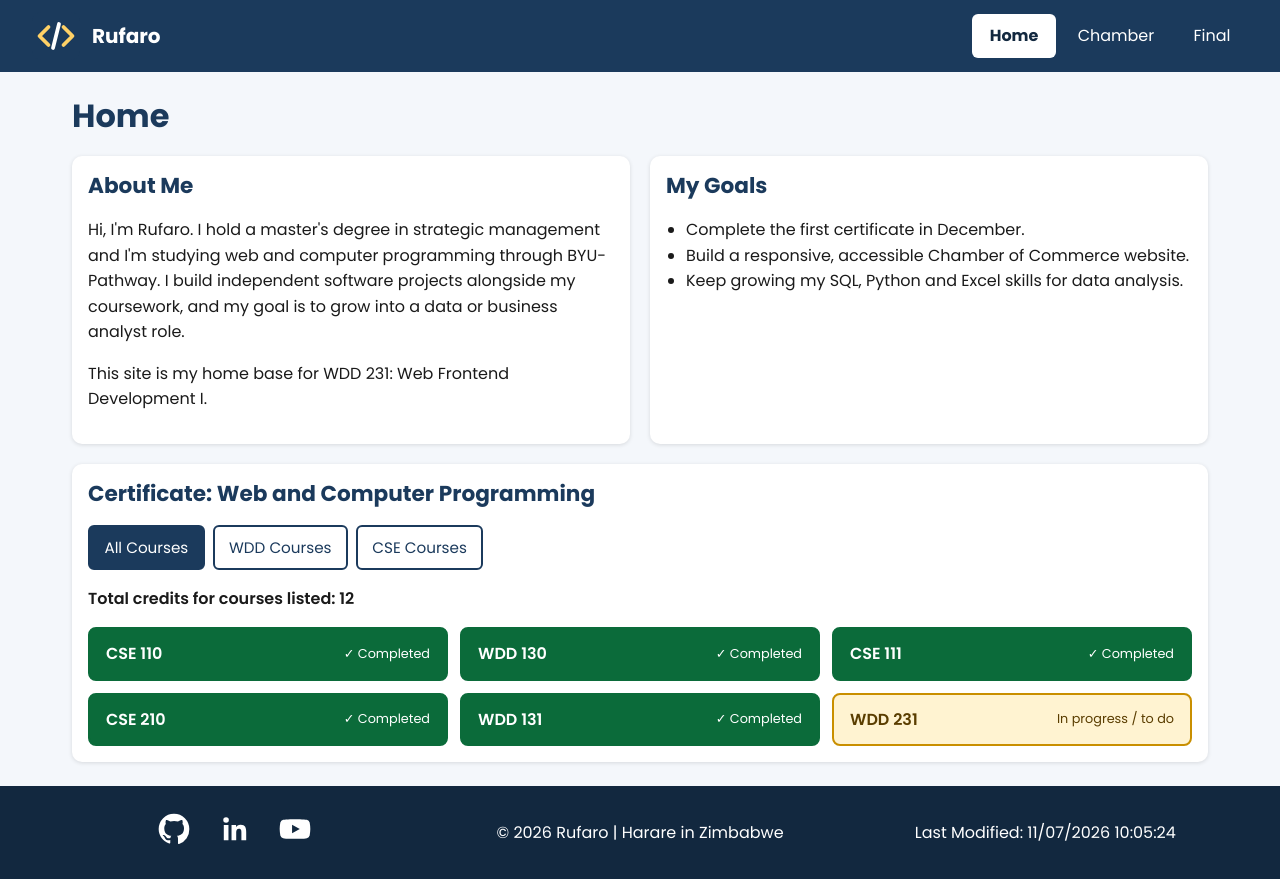
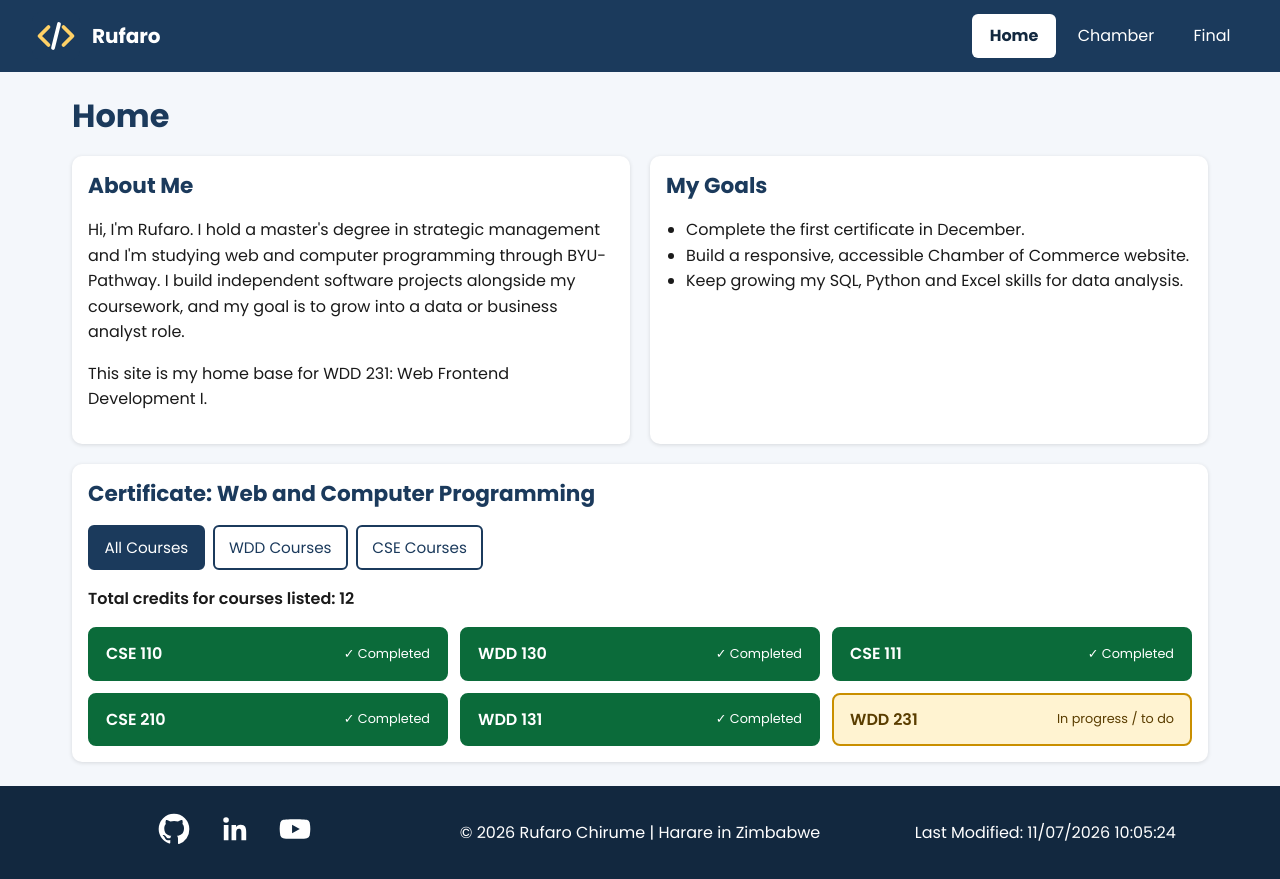
Before and after one commit to ruffych594/wdd231, a plain HTML site: page index.html in a window 1280 px wide. Drawn offline with Linux system fonts and the light colour scheme.

Commit message:
footer edited

```diff
--- a/index.html
+++ b/index.html
@@ -122,7 +122,8 @@
         /></a>
       </div>
       <p>
-        &copy; <span id="currentyear"></span> Rufaro &#124; Harare in Zimbabwe
+        &copy; <span id="currentyear"></span> Rufaro Chirume &#124; Harare in
+        Zimbabwe
       </p>
       <p>Last Modified: <span id="lastModified"></span></p>
     </footer>
```
